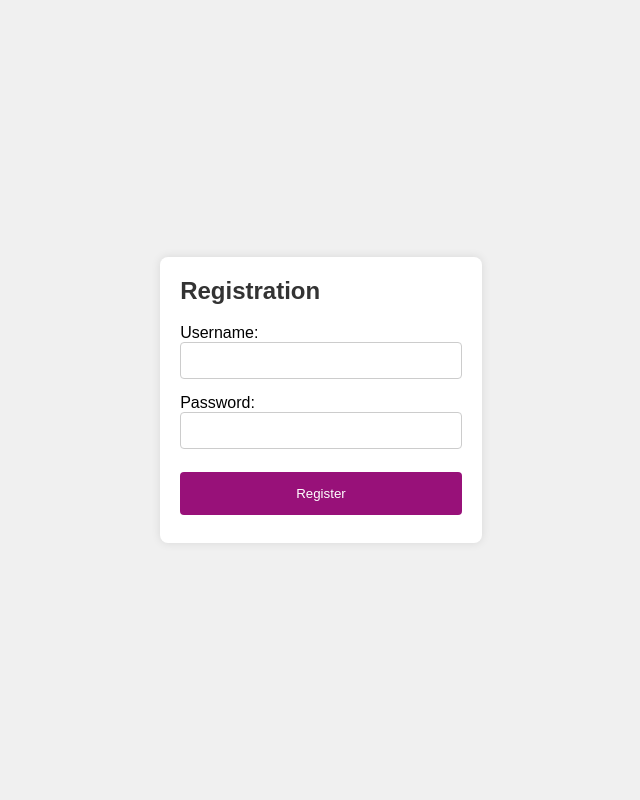
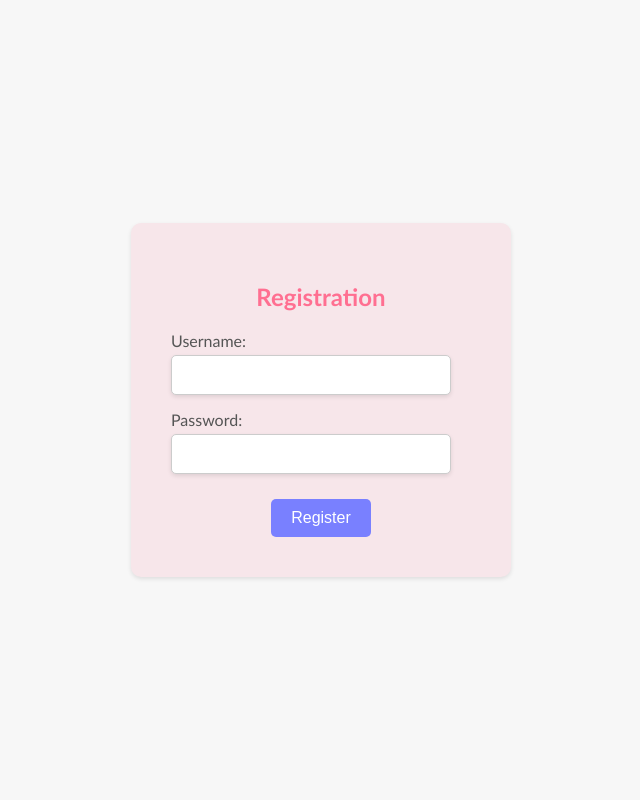
Before and after one commit to Younes-khadraoui/ASKY, a PHP site: page /register.php in a window 1280 px wide. Shown: the whole page, without its empty margins (319-959 px from the left). Run offline with PHP 8.4, Linux system fonts and the light colour scheme.

Commit message:
added styles for login/register and home, fixed update status in the db, fixed form resubmission

```diff
--- a/login.php
+++ b/login.php
@@ -41,7 +41,7 @@ if ($_SERVER['REQUEST_METHOD'] === 'POST') {
 <html>
 <head>
     <title>Login</title>
-    <link rel="stylesheet" href="styles/style.css?v=1.0">
+    <link rel="stylesheet" href="styles/login.css?v=1.0">
 </head>
 <body>
     <div class="container">
--- a/logout.php
+++ b/logout.php
@@ -3,7 +3,7 @@ session_start();
 session_unset();
 session_destroy();
 
-// Unset cookies
+// unset cookies
 if (isset($_SERVER['HTTP_COOKIE'])) {
     $cookies = explode(';', $_SERVER['HTTP_COOKIE']);
     foreach($cookies as $cookie) {
--- a/register.php
+++ b/register.php
@@ -20,7 +20,7 @@ if ($_SERVER['REQUEST_METHOD'] === 'POST') {
         $_SESSION['username'] = $username;
         $_SESSION['user_id'] = $stmt->insert_id;
 
-        // Set cookies for user_id and username
+        // set cookies for user_id and username
         setcookie("user_id", $stmt->insert_id, time() + (86400 * 30), "/"); // 86400 = 1 day
         setcookie("username", $username, time() + (86400 * 30), "/");
 
@@ -35,7 +35,7 @@ if ($_SERVER['REQUEST_METHOD'] === 'POST') {
 <html>
 <head>
     <title>Registration</title>
-    <link rel="stylesheet" href="styles/style.css?v=1.0">
+    <link rel="stylesheet" href="styles/register.css?v=1.0">
 </head>
 <body>
     <div class="container">
--- /dev/null
+++ b/styles/register.css
@@ -0,0 +1,70 @@
+body {
+    font-family: 'Calibri', sans-serif;
+    background-color: #f7f7f7;
+    margin: 0;
+    padding: 0;
+    display: flex;
+    justify-content: center;
+    align-items: center;
+    height: 100vh;
+}
+
+.container {
+    text-align: center;
+    background-color: #f7e6ea;
+    padding: 40px;
+    border-radius: 10px;
+    box-shadow: 0 2px 4px rgba(0, 0, 0, 0.1);
+    width: 300px;
+}
+
+h2 {
+    color: #ff6f91;
+    margin-bottom: 20px;
+}
+
+.form-group {
+    margin-bottom: 15px;
+    text-align: left;
+}
+
+label {
+    display: block;
+    margin-bottom: 5px;
+    color: #555;
+}
+
+input[type="text"],
+input[type="password"] {
+    width: calc(100% - 20px);
+    padding: 10px;
+    border: 1px solid #ccc;
+    border-radius: 5px;
+    font-size: 16px;
+    box-shadow: 0 2px 4px rgba(0, 0, 0, 0.1);
+    outline: none;
+    transition: all 0.3s ease;
+    box-sizing: border-box;
+}
+
+input[type="text"]:focus,
+input[type="password"]:focus {
+    border-color: #ff6f91;
+}
+
+.btn {
+    display: inline-block;
+    padding: 10px 20px;
+    margin-top: 10px;
+    border: none;
+    border-radius: 5px;
+    cursor: pointer;
+    font-size: 16px;
+    text-decoration: none;
+    color: white;
+    background-color: #7980FF;
+}
+
+.btn:hover {
+    opacity: 0.9;
+}
--- a/styles/style.css
+++ /dev/null
@@ -1,63 +0,0 @@
-/* Global styles */
-body {
-  font-family: Arial, sans-serif;
-  background-color: #f0f0f0;
-  margin: 0;
-  padding: 0;
-  min-height: 100vh;
-  display: grid;
-  place-items: center;
-}
-
-.button {
-  display: inline-block;
-  padding: 10px 20px;
-  background-color: #4caf50;
-  color: white;
-  text-align: center;
-  text-decoration: none;
-  border: none;
-  border-radius: 5px;
-  cursor: pointer;
-}
-
-.container {
-  max-width: 600px;
-  margin: 50px auto;
-  background-color: #fff;
-  padding: 20px;
-  border-radius: 8px;
-  box-shadow: 0 0 10px rgba(0, 0, 0, 0.1);
-}
-
-h2 {
-  margin-top: 0;
-  color: #333;
-}
-
-.form-group {
-  margin-bottom: 15px;
-}
-
-.form-control {
-  width: 100%;
-  padding: 10px;
-  border: 1px solid #ccc;
-  border-radius: 4px;
-  box-sizing: border-box;
-}
-
-.btn {
-  background-color: #981179;
-  color: white;
-  padding: 14px 20px;
-  margin: 8px 0;
-  border: none;
-  border-radius: 4px;
-  cursor: pointer;
-  width: 100%;
-}
-
-.btn:hover {
-  background-color: #45a049;
-}
```
Also changed, not shown: index.php (+5 -5 lines), status_change.php (added, +29 -0 lines), styles/home.css (added, +56 -0 lines), styles/login.css (added, +75 -0 lines), styles/todo.css (+62 -26 lines), todo.php (+67 -26 lines).
